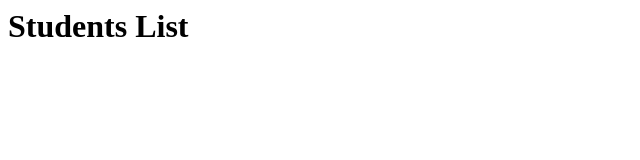
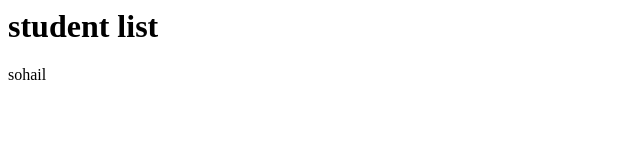
Before and after one commit to sohail876/navttc, a plain HTML site: page index.html in a window 1280 px wide. Shown: the whole page, without its empty margins (0-640 px from the left). Drawn offline with Linux system fonts and the light colour scheme.

Commit message:
added new content

```diff
--- a/index.html
+++ b/index.html
@@ -1 +1,2 @@
-<h1>Students List</h1>
+<h1>student list</h1>
+<p>sohail</p>
```
